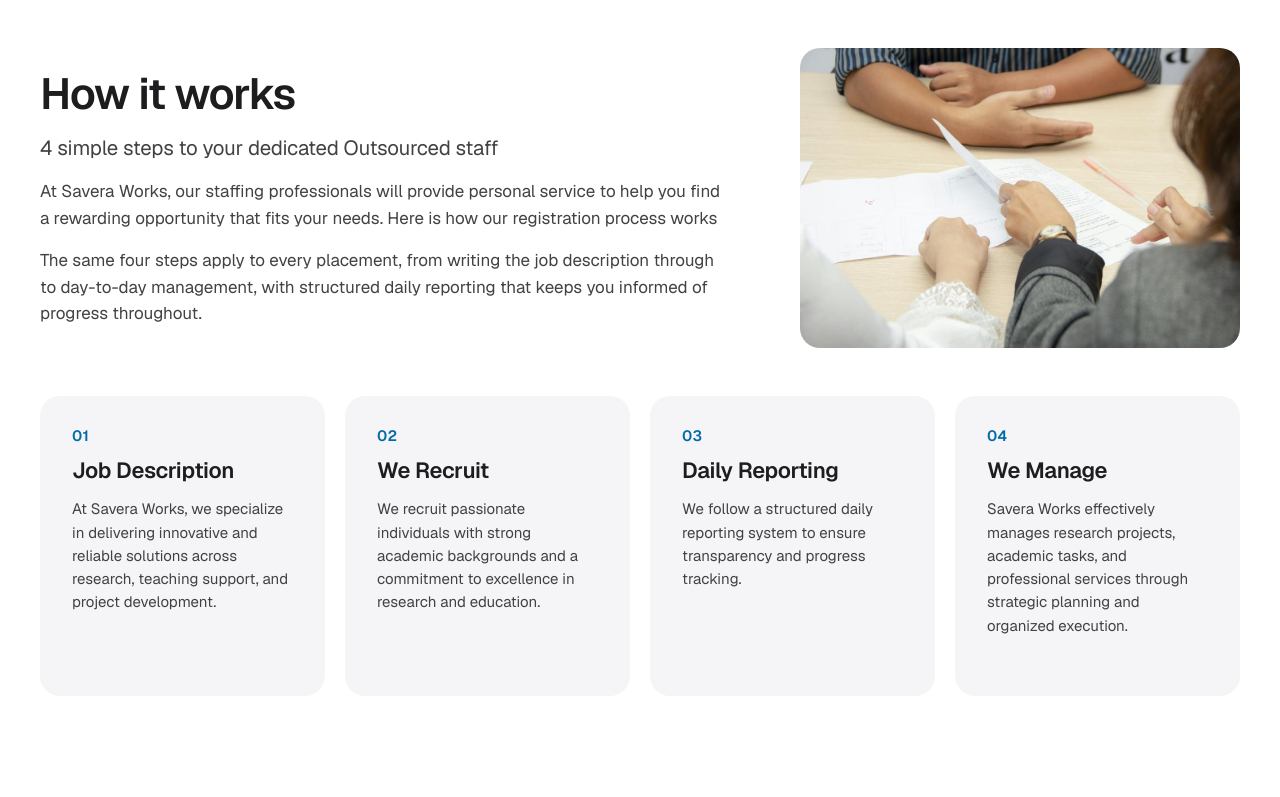
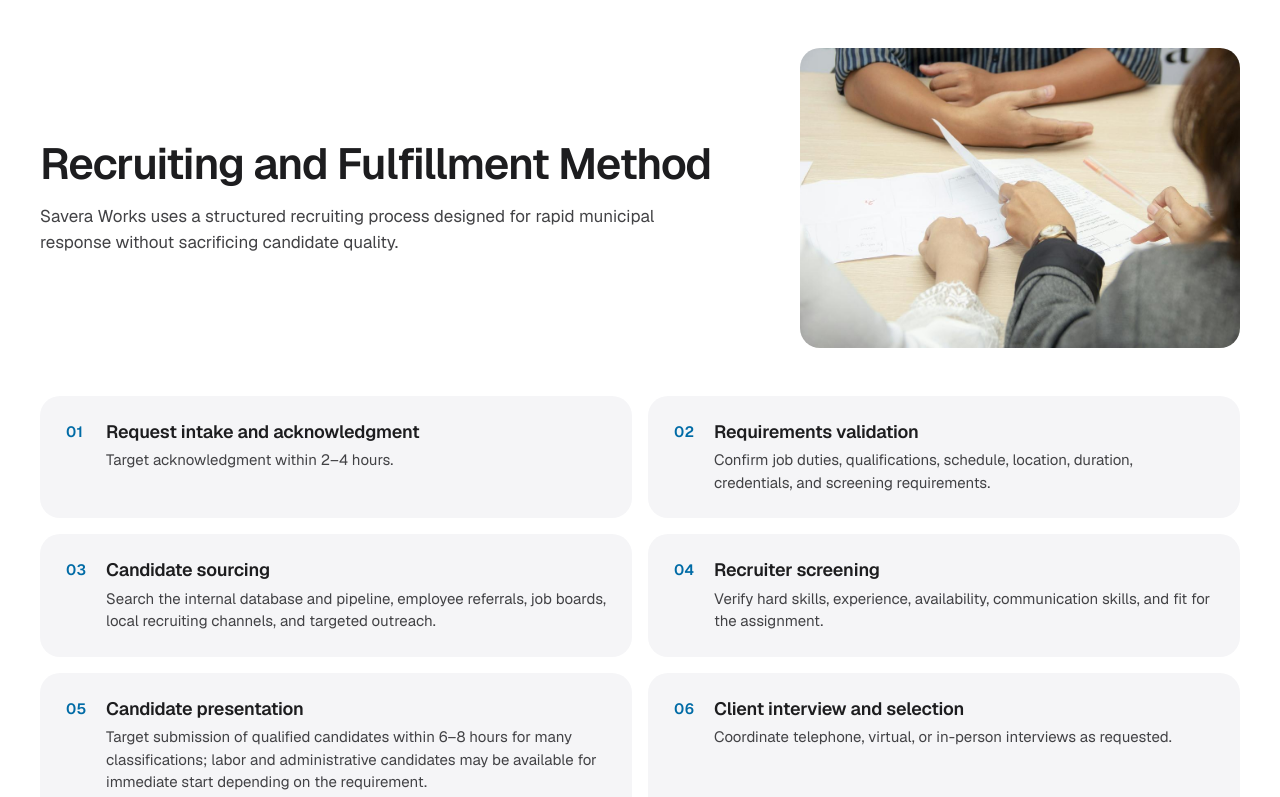
Before and after one commit to kashif838/saweraworks, a Next.js app: page / in a window 1280 px wide. Shown: the part 2000-2797 px from the top of the page. Built offline with nearby package versions, Linux system fonts and the light colour scheme.

Commit message:
Replace hero headline, drop the staff headshot, add office address, swap in the client's recruiting method
Co-Authored-By: Claude Opus 5 (1M context) <noreply@anthropic.com>

```diff
--- a/src/app/about-us/page.tsx
+++ b/src/app/about-us/page.tsx
@@ -25,7 +25,7 @@ export default function AboutPage() {
               ))}
             </dl>
           </Reveal>
-          <RevealImage delay={0.22} src="/images/portrait.jpg" alt="Savera Works team member" width={440} height={620} className={styles.portrait} sizes="(max-width: 900px) 100vw, 440px" />
+          <RevealImage delay={0.22} src="/images/hero-services.jpg" alt="Colleagues working in an open-plan office" width={440} height={620} className={styles.portrait} sizes="(max-width: 900px) 100vw, 440px" />
         </div>
       </section>
 
@@ -55,7 +55,7 @@ export default function AboutPage() {
 
       <section className="section">
         <div className={`wrap ${styles.values}`}>
-          <PhotoCollage portrait="/images/desk.jpg" />
+          <PhotoCollage />
           <Reveal className={styles.valuesText} delay={0.2}>
             <h2 className="h2">{c.valueHeading}</h2>
             <p className="p">{c.valueText}</p>
--- a/src/app/our-services/page.module.css
+++ b/src/app/our-services/page.module.css
@@ -11,6 +11,7 @@
 
 .stepsHead { display: grid; grid-template-columns: 480px minmax(0, 1fr); gap: clamp(24px, 6vw, 88px); align-items: center; }
 .stepsCopy { display: flex; flex-direction: column; gap: 16px; }
+.screening { display: flex; flex-direction: column; gap: 14px; max-width: 900px; }
 .stepsPhoto { width: 480px; height: 380px; object-fit: cover; border-radius: var(--radius); }
 
 .benefit { display: grid; grid-template-columns: 460px minmax(0, 1fr); gap: clamp(32px, 5vw, 64px); align-items: start; }
--- a/src/app/page.module.css
+++ b/src/app/page.module.css
@@ -9,6 +9,7 @@
 .splitText { display: flex; flex-direction: column; gap: 20px; max-width: 560px; }
 
 .howHead { display: grid; grid-template-columns: minmax(0, 1fr) 440px; gap: clamp(28px, 6vw, 88px); align-items: center; }
+.screening { display: flex; flex-direction: column; gap: 14px; max-width: 900px; }
 .howPhoto { width: 440px; height: 300px; object-fit: cover; border-radius: var(--radius); }
 
 @media (max-width: 900px) {
--- a/src/app/page.tsx
+++ b/src/app/page.tsx
@@ -58,14 +58,16 @@ export default function Home() {
         <div className="wrap" style={{ display: "flex", flexDirection: "column", gap: 48 }}>
           <div className={styles.howHead}>
             <Reveal style={{ display: "flex", flexDirection: "column", gap: 16 }}>
-              <h2 className="h2">{process.heading}<Flag>{process.headingFlag}</Flag></h2>
-              <p className="lead" style={{ color: "var(--text)" }}>{process.sub}</p>
-              <p className="p">{about.p3}<Flag>{about.p3Flag}</Flag></p>
-              <p className="p">{process.extra}<Flag>{newCopyFlag}</Flag></p>
+              <h2 className="h2">{process.heading}</h2>
+              <p className="p">{process.sub}</p>
             </Reveal>
             <RevealImage delay={0.2} src="/images/documents.jpg" alt="Reviewing candidate documents" width={440} height={300} className={styles.howPhoto} sizes="(max-width: 900px) 100vw, 440px" />
           </div>
           <StepCards />
+          <Reveal className={styles.screening}>
+            <h3 className="h3">{process.screeningHeading}</h3>
+            <p className="p">{process.screeningText}</p>
+          </Reveal>
         </div>
       </section>
 
@@ -79,7 +81,7 @@ export default function Home() {
           </Reveal>
           <PhotoPair
             big="/images/agreement.jpg" altBig="Agreement across a desk"
-            small="/images/lounge.jpg" altSmall="Team meeting in an office lounge"
+            small="/images/desk.jpg" altSmall="Working at a desk in the office"
           />
         </div>
       </section>
--- a/src/components/Blocks.module.css
+++ b/src/components/Blocks.module.css
@@ -31,10 +31,14 @@
   .cA, .cB, .cC, .cD { grid-column: auto; grid-row: auto; }
 }
 
-/* ---------- step cards ---------- */
-.step { border-radius: var(--radius); background: var(--surface); padding: 32px; display: flex; flex-direction: column; gap: 14px; min-height: 300px; }
+/* ---------- numbered process steps ---------- */
+.steps { list-style: none; padding: 0; margin: 0; display: grid; grid-template-columns: repeat(2, minmax(0, 1fr)); gap: 16px; counter-reset: none; }
+.step { border-radius: var(--radius); background: var(--surface); padding: 24px 26px; display: flex; gap: 16px; align-items: flex-start; }
 .step.white { background: var(--white); }
-@media (max-width: 900px) { .step { min-height: 0; padding: 24px; } }
+.stepNum { flex-shrink: 0; padding-top: 4px; min-width: 24px; }
+.stepBody { display: flex; flex-direction: column; gap: 6px; }
+.stepText { font-size: 15px; line-height: 1.5; color: var(--text); }
+@media (max-width: 900px) { .steps { grid-template-columns: 1fr; gap: 10px; } .step { padding: 20px 22px; gap: 14px; } }
 
 /* ---------- CTA split ---------- */
 /* The preceding section already supplies the bottom padding, so this one starts flush. */
--- a/src/components/Blocks.tsx
+++ b/src/components/Blocks.tsx
@@ -39,11 +39,11 @@ export function PhotoPair({
 }
 
 /** Four-photo grid used beside the Home About copy. */
-export function PhotoCollage({ portrait = "/images/portrait.jpg" }: { portrait?: string } = {}) {
+export function PhotoCollage({ portrait = "/images/lounge.jpg" }: { portrait?: string } = {}) {
   const { group, item } = useStaggerProps(revealImage);
   return (
     <motion.div className={styles.collage} {...group}>
-      <MotionImage src={portrait} alt="Savera Works team member" width={200} height={336} className={styles.cA} style={{ objectPosition: "center 15%" }} sizes="(max-width: 900px) 50vw, 200px" {...item} />
+      <MotionImage src={portrait} alt="Team meeting in an office lounge" width={200} height={336} className={styles.cA} style={{ objectPosition: "center 15%" }} sizes="(max-width: 900px) 50vw, 200px" {...item} />
       <MotionImage src="/images/interview.jpg" alt="Interview at a client office" width={344} height={160} className={styles.cB} sizes="(max-width: 900px) 50vw, 344px" {...item} />
       <MotionImage src="/images/hero-services.jpg" alt="Placed staff in an open-plan office" width={344} height={336} className={styles.cC} sizes="(max-width: 900px) 50vw, 344px" {...item} />
       <MotionImage src="/images/documents.jpg" alt="Reviewing candidate documents" width={200} height={160} className={styles.cD} sizes="(max-width: 900px) 50vw, 200px" {...item} />
@@ -54,15 +54,17 @@ export function PhotoCollage({ portrait = "/images/portrait.jpg" }: { portrait?:
 export function StepCards({ white = false }: { white?: boolean }) {
   const { group, item } = useStaggerProps();
   return (
-    <motion.div className="grid-4" {...group}>
+    <motion.ol className={styles.steps} {...group}>
       {process.steps.map((s) => (
-        <motion.div key={s.n} className={`${styles.step} ${white ? styles.white : ""}`} {...item}>
-          <div className="num">{s.n}</div>
-          <h3 className="h3" style={{ fontSize: 22 }}>{s.title}</h3>
-          <p className="p" style={{ fontSize: 15 }}>{s.text}</p>
-        </motion.div>
+        <motion.li key={s.n} className={`${styles.step} ${white ? styles.white : ""}`} {...item}>
+          <span className={`num ${styles.stepNum}`}>{s.n}</span>
+          <span className={styles.stepBody}>
+            <span className="h4">{s.title}</span>
+            <span className={styles.stepText}>{s.text}</span>
+          </span>
+        </motion.li>
       ))}
-    </motion.div>
+    </motion.ol>
   );
 }
 
--- a/src/content/site.ts
+++ b/src/content/site.ts
@@ -6,7 +6,7 @@ export const contact = {
   phoneDisplay: "703 508-2402",
   phoneHref: "tel:7035082402",
   email: "info@saveraworks.com",
-  location: "McLean, VA",
+  location: "8200 Greensboro Drive, McLean, VA 22102",
 };
 
 export const nav = [
@@ -18,7 +18,7 @@ export const nav = [
 ] as const;
 
 export const hero = {
-  title: "Your Partner in Precision Staffing",
+  title: "We take the stress out of your staffing needs",
   text: "Savera Works is your trusted partner in staffing excellence, offering specialized talent acquisition for Finance, Clerical, IT, Construction, Labor, and Engineering Support Services.",
 };
 
@@ -51,19 +51,24 @@ export const sectors = {
   items: ["Finance", "Clerical", "IT", "Construction", "Labor", "Engineering Support Services"],
 };
 
+// Recruiting and fulfillment method, supplied by the client. Verbatim.
 export const process = {
-  heading: "How it works",
-  headingFlag: "Content review required",
-  sub: "4 simple steps to your dedicated Outsourced staff",
-  // Restates the four step titles and the daily reporting step. See newCopyFlag.
-  extra: "The same four steps apply to every placement, from writing the job description through to day-to-day management, with structured daily reporting that keeps you informed of progress throughout.",
-  stepsFlag: "Template filler", // steps describe research and academic work
+  heading: "Recruiting and Fulfillment Method",
+  sub: "Savera Works uses a structured recruiting process designed for rapid municipal response without sacrificing candidate quality.",
   steps: [
-    { n: "01", title: "Job Description", text: "At Savera Works, we specialize in delivering innovative and reliable solutions across research, teaching support, and project development." },
-    { n: "02", title: "We Recruit", text: "We recruit passionate individuals with strong academic backgrounds and a commitment to excellence in research and education." },
-    { n: "03", title: "Daily Reporting", text: "We follow a structured daily reporting system to ensure transparency and progress tracking." },
-    { n: "04", title: "We Manage", text: "Savera Works effectively manages research projects, academic tasks, and professional services through strategic planning and organized execution." },
+    { n: "01", title: "Request intake and acknowledgment", text: "Target acknowledgment within 2–4 hours." },
+    { n: "02", title: "Requirements validation", text: "Confirm job duties, qualifications, schedule, location, duration, credentials, and screening requirements." },
+    { n: "03", title: "Candidate sourcing", text: "Search the internal database and pipeline, employee referrals, job boards, local recruiting channels, and targeted outreach." },
+    { n: "04", title: "Recruiter screening", text: "Verify hard skills, experience, availability, communication skills, and fit for the assignment." },
+    { n: "05", title: "Candidate presentation", text: "Target submission of qualified candidates within 6–8 hours for many classifications; labor and administrative candidates may be available for immediate start depending on the requirement." },
+    { n: "06", title: "Client interview and selection", text: "Coordinate telephone, virtual, or in-person interviews as requested." },
+    { n: "07", title: "Pre-employment vetting", text: "Complete required background, drug, driving-record, credential, education, employment, and other position-specific checks." },
+    { n: "08", title: "Onboarding and deployment", text: "Complete employment documentation, payroll setup, assignment orientation, and reporting instructions." },
+    { n: "09", title: "Ongoing management", text: "Confirm first-day start, maintain communication with the employee and hiring manager, and address performance or attendance issues promptly." },
+    { n: "10", title: "Replacement and continuity", text: "Rapidly source acceptable replacement personnel when an assignment ends unexpectedly or the City requests a change." },
   ],
+  screeningHeading: "Screening, Credentialing, and Compliance",
+  screeningText: "Savera Works maintains a position-specific screening process: criminal-history screening, Social Security trace/identity verification, sex-offender registry screening, employment and education verification, at least three professional reference checks for every candidate, and additional checks — driving records, credit history, drug testing, fingerprinting, polygraph examination, psychological evaluation, licenses, registrations, and certifications — when required by the position or client.",
 };
 
 export const benefits = {
@@ -134,7 +139,7 @@ export const servicesPage = {
 export const resumePage = {
   title: "Submit your Resume",
   crumb: "Submit Resume",
-  processHeading: "Here is how our registration process works",
+  processHeading: "How we fill a request",
   consent: "Confirm that the information provided is true and accurate.",
   privacyFlag: "Implementation requirement", // no privacy policy exists yet
 };
```
Also changed, not shown: src/app/our-services/page.tsx (+5 -3 lines), public/images/portrait.jpg (deleted).
